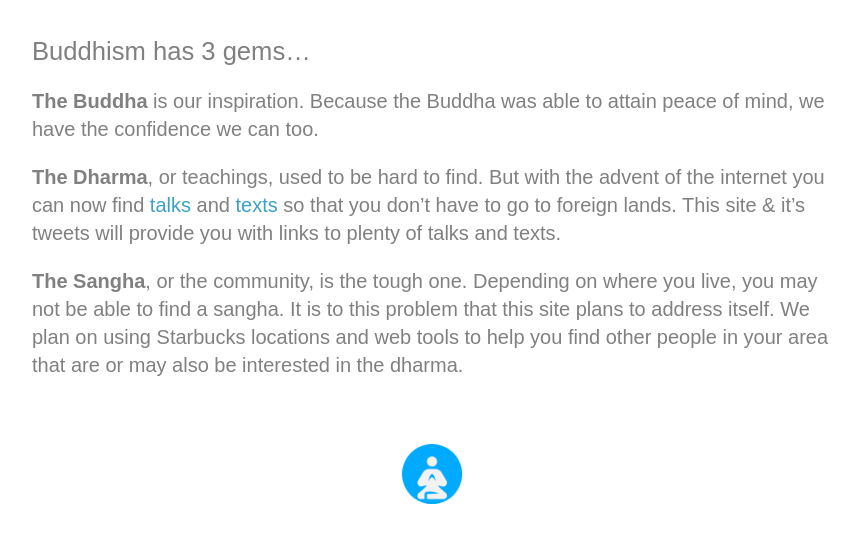
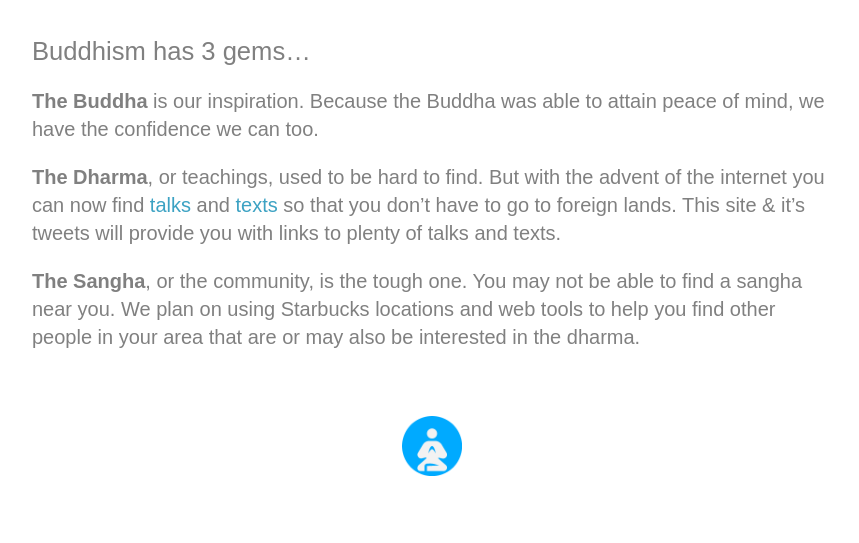
Before and after one commit to StarbucksSangha/StarbucksSangha, a Jekyll site: the page built from info.md, in a window 1280 px wide. Shown: the top 543 px of the page, without its empty margins (208-1067 px from the left). Built offline with Jekyll 4.4.1, drawn with Linux system fonts in a browser that asks for light colours.

Commit message:
Update info.md

```diff
--- a/info.md
+++ b/info.md
@@ -10,7 +10,7 @@ published: True
 
 <b>The Dharma</b>, or teachings, used to be hard to find. But with the advent of the internet you can now find [talks](https://www.dhammatalks.org/mp3_collections_index.html){:target="_blank"} and [texts](https://www.dhammatalks.org/suttas/index.html){:target="_blank"} so that you don't have to go to foreign lands. This site & it's tweets will provide you with links to plenty of talks and texts.
 
-<b>The Sangha</b>, or the community, is the tough one. Depending on where you live, you may not be able to find a sangha. It is to this problem that this site plans to address itself. We plan on using Starbucks locations and web tools to help you find other people in your area that are or may also be interested in the dharma.
+<b>The Sangha</b>, or the community, is the tough one. You may not be able to find a sangha near you. We plan on using Starbucks locations and web tools to help you find other people in your area that are or may also be interested in the dharma.
 
 <!--
 More to come...
```
